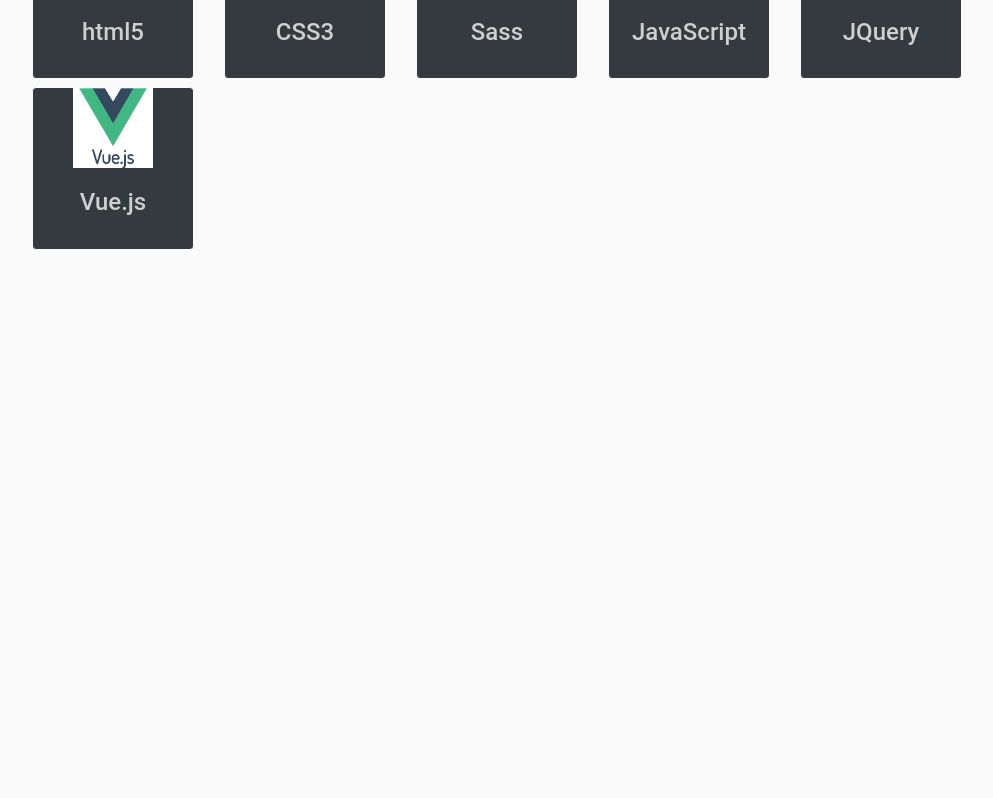
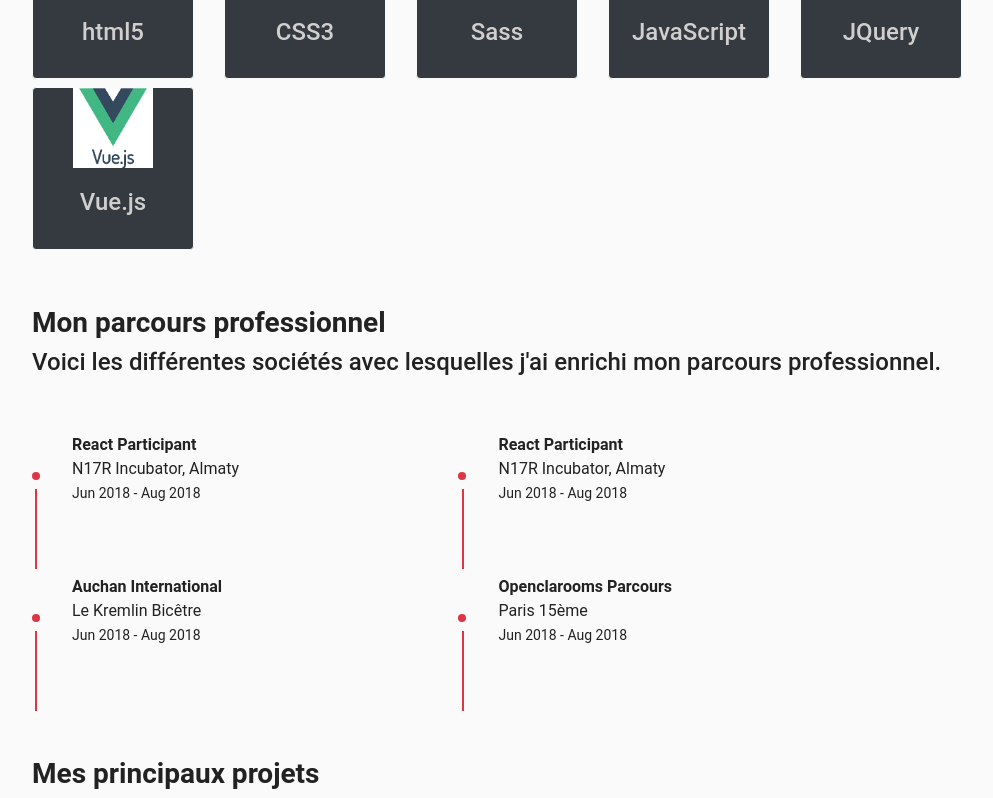
Before and after one commit to jeanmarcj/myportfolio, a Vue app: page / in a window 1280 px wide. Shown: the part 818-1616 px from the top of the page, without its empty margins (53-1046 px from the left). Before the commit the page ends 1076 px from the top, so only its background shows below. Built offline with nearby package versions, Linux system fonts and the light colour scheme.

Commit message:
Feat. Add Skills & Experiences part

```diff
--- a/src/pages/Home.vue
+++ b/src/pages/Home.vue
@@ -14,7 +14,7 @@
       <b-icon-envelope-fill></b-icon-envelope-fill>&nbsp;
       <a href="mailto:jeanmarc.juif@gmail.com">Me contacter par mail</a>
     </p>
-    <h2 class="my-4">Développeur Web Full-Stack</h2>
+    <h2 class="my-4"><strong>Développeur Web Full-Stack</strong></h2>
     <p class="h4">
       Diplomé de la 3wAcadamy en 2015
       <br />
@@ -38,7 +38,7 @@
       </a>
     </p>
 
-    <h3 class="my-5">Compétences</h3>
+    <h3 class="my-5"><strong>Compétences</strong></h3>
 
     <!-- Card deck for skills -->
     <b-card-group deck>
@@ -59,6 +59,76 @@
         </b-link>
       </div>
     </b-card-group>
+
+    <!-- Parcours professionnel -->
+    <h3 class="mt-5 mb-2"><strong>Mon parcours professionnel</strong></h3>
+    <p class="h4">
+      Voici les différentes sociétés avec lesquelles j'ai enrichi mon parcours
+      professionnel.
+    </p>
+    <div class="experience-wrapper d-flex justify-content-between py-5">
+      <div class="">
+        <!-- colonne gauche -->
+        <div class="position-relative d-flex align-items-center">
+          <!-- Intérieur Gauche Intérieur Gauche -->
+          <div class="experience-vertical-bar bg-danger"></div>
+          <div class="experience-circle-round bg-danger"></div>
+          <div class="experience-content">
+            <p class="experience-content-header font-weight-bold">
+              React Participant
+            </p>
+            <p class="experience-content-header">N17R Incubator, Almaty</p>
+            <p class="experience-content-date">Jun 2018 - Aug 2018</p>
+          </div>
+        </div>
+
+        <!-- Expérice suivante -->
+        <div class="position-relative d-flex align-items-center mt-6">
+          <!-- Intérieur Gauche Intérieur Gauche -->
+          <div class="experience-vertical-bar bg-danger"></div>
+          <div class="experience-circle-round bg-danger"></div>
+          <div class="experience-content">
+            <p class="experience-content-header font-weight-bold">
+              Auchan International
+            </p>
+            <p class="experience-content-header">Le Kremlin Bicêtre</p>
+            <p class="experience-content-date">Jun 2018 - Aug 2018</p>
+          </div>
+        </div>
+      </div>
+      <div class="">
+        <!-- Colonne droite -->
+        <div class="position-relative d-flex align-items-center">
+          <!-- Intérieur Droit Intérieur Droit -->
+          <div class="experience-vertical-bar"></div>
+          <div class="experience-circle-round"></div>
+          <div class="experience-content">
+            <p class="experience-content-header font-weight-bold">
+              React Participant
+            </p>
+            <p class="experience-content-header">N17R Incubator, Almaty</p>
+            <p class="experience-content-date">Jun 2018 - Aug 2018</p>
+          </div>
+        </div>
+
+        <!-- Expérience suivante -->
+        <div class="position-relative d-flex align-items-center mt-6">
+          <!-- Intérieur Droit Intérieur Droit -->
+          <div class="experience-vertical-bar"></div>
+          <div class="experience-circle-round"></div>
+          <div class="experience-content">
+            <p class="experience-content-header font-weight-bold">
+              Openclarooms Parcours
+            </p>
+            <p class="experience-content-header">Paris 15ème</p>
+            <p class="experience-content-date">Jun 2018 - Aug 2018</p>
+          </div>
+        </div>
+      </div>
+    </div>
+    <!-- Experience wrapper end -->
+    <!-- Projets réalisés -->
+    <h3 class="mt-5 mb-2"><strong>Mes principaux projets</strong></h3>
   </div>
   <!-- container -->
 </template>
@@ -149,4 +219,38 @@ div a {
     color: var(--skill-link-hover);
   }
 }
+// Experience
+.experience-wrapper {
+  max-width: 640px;
+}
+.experience-vertical-bar {
+  position: absolute;
+  width: 0.125rem;
+  height: 5rem;
+  top: 3.5rem;
+  left: 0.2rem;
+  background-color: #dc3545;
+}
+.experience-circle-round {
+  height: 0.5rem;
+  width: 0.5rem;
+  border-radius: 9999px;
+  background-color: #dc3545;
+}
+.experience-content {
+  margin-left: 2rem;
+  .experience-content-header {
+    font-size: 1rem;
+    line-height: 1.5rem;
+    margin: 0;
+  }
+  .experience-content-date {
+    margin-top: 0.125rem;
+    font-size: 0.875rem;
+    line-height: 1.25rem;
+  }
+}
+.mt-6 {
+  margin-top: 3.5rem;
+}
 </style>
```
